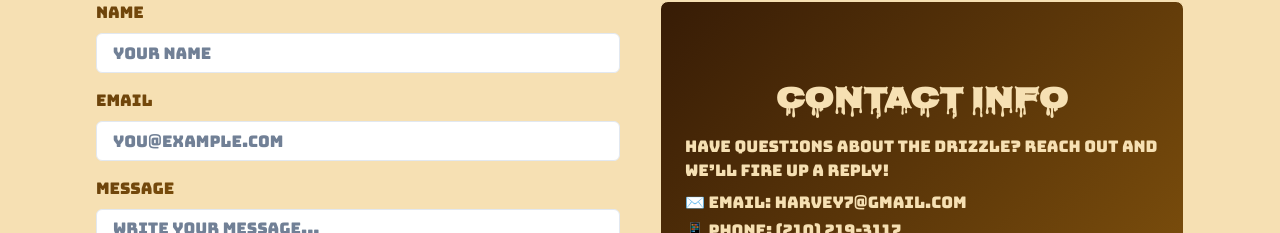
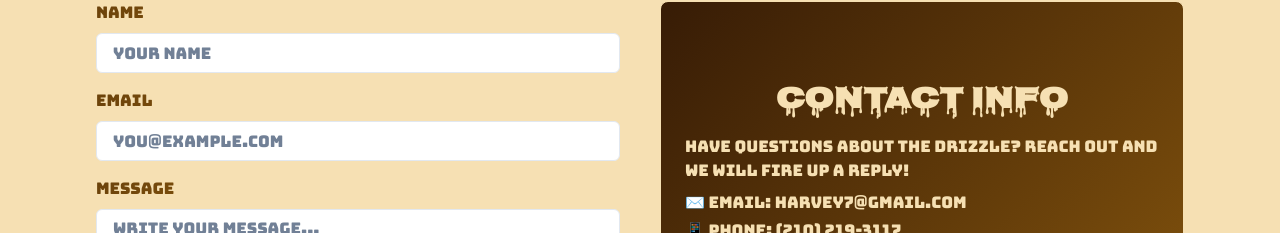
Before and after one commit to gabeharvey/blaze-and-drizzle, a React (Vite) app: page / in a window 1280 px wide. Shown: the part 5187-5420 px from the top of the page. Built offline with nearby package versions, Linux system fonts and the light colour scheme; a web font is replaced by a local one.

Commit message:
Minor Text Update to Contact.jsx

```diff
--- a/src/components/Contact.jsx
+++ b/src/components/Contact.jsx
@@ -210,7 +210,7 @@ const flameAnimation = keyframes`
               Contact Info
             </Heading>
             <Text fontSize="md" mb={2}>
-              Have questions about the drizzle? Reach out and we’ll fire up a reply!
+              Have questions about the drizzle? Reach out and we will fire up a reply!
             </Text>
             <Text fontSize="md" mb={1}>
               ✉️ Email: harvey7@gmail.com
```
